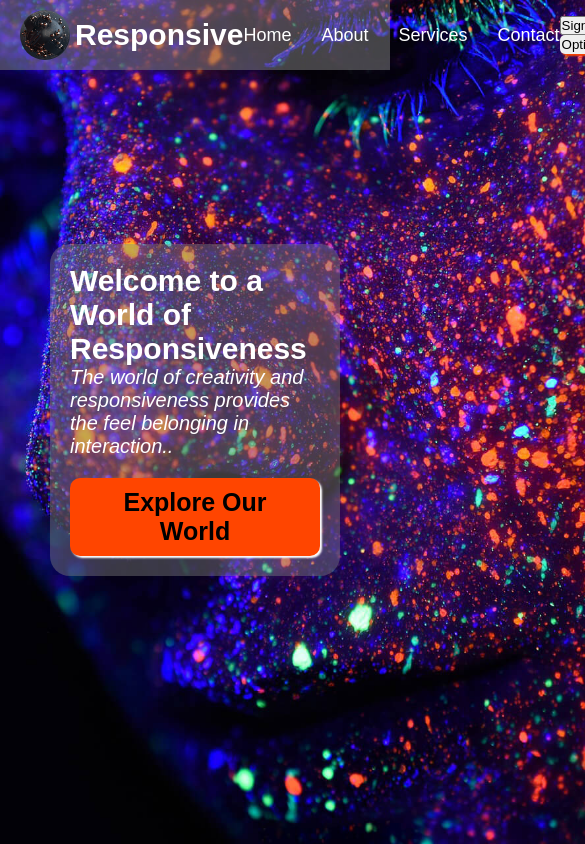
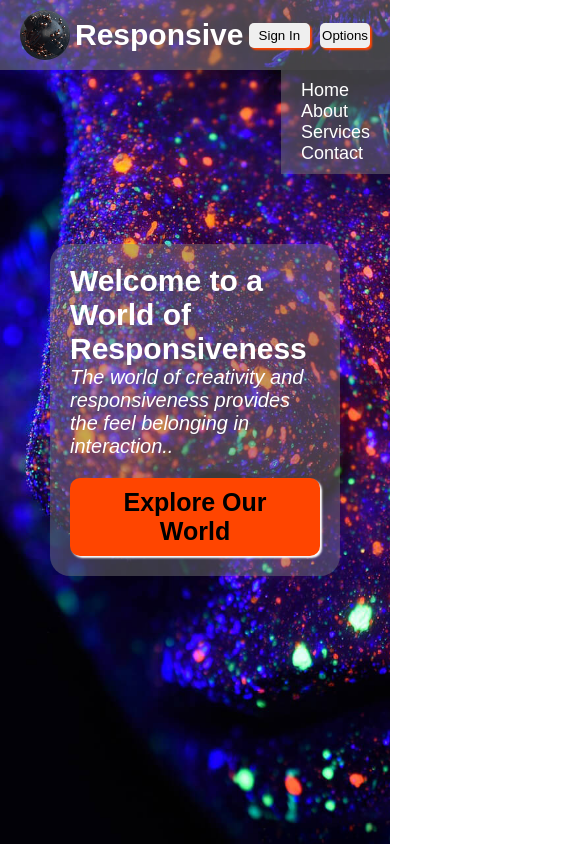
Before and after one commit to fabiyis/scriptJS, a plain HTML site: page Index.html in a window 390 px wide. Both pictures are taken after a click on the button "Options". Shown: the top 844 px of the page, 585 px wide, since content can reach past the window. Drawn offline with Linux system fonts and the light colour scheme.

Commit message:
changes on script.js file, css files and html files

```diff
--- a/Index.html
+++ b/Index.html
@@ -19,7 +19,7 @@
         <li><a href="">Contact</a></li>
       </ul>
       <div class="btns">
-      <button class="Sign In">Sign In</button>
+      <button class="SignIn">Sign In</button>
       <button class="options">Options</button>
       </div>
     </nav>
--- a/script.JS
+++ b/script.JS
@@ -1,6 +1,7 @@
 const btn = document.querySelector(".options");
 const links = document.querySelector(".links");
+const open = document.querySelector(".open");
 
 btn.addEventListener("click", () => {
-  links.classList.toggle("links");
+  links.classList.toggle("open");
 });
--- a/style.CSS
+++ b/style.CSS
@@ -104,6 +104,19 @@ nav {
   cursor: pointer;
 }
 
+.btns {
+    display: flex;
+    gap: 10px;
+}
+
+.SignIn {
+    padding: 5px 10px;
+    border-radius: 5px;
+    border: none;
+    box-shadow: 2px 2px 2px orangered;
+    cursor: pointer;
+}
+
 .btn:hover{
     background-color: tomato;
     transition: 0.3s;
@@ -124,12 +137,8 @@ nav {
       margin-top: 17vh;
     }
 
-    .open {
+    .open.links {
       display: block;
-    }
-
-    .close {
-      display: none;
     }
 
    .links {
@@ -155,3 +164,18 @@ nav {
       font-size: 20px;
     }
 }
+
+@media screen and (min-width: 760px) {
+    main {
+        flex-direction: row-reverse;
+    }
+    main img {
+        display: block;
+    }
+}
+
+@media screen and (min-width: 1012px) {
+    main {
+        flex-direction: row;
+    }
+}
```
Lines whose indentation alone changed are shown as unchanged.
